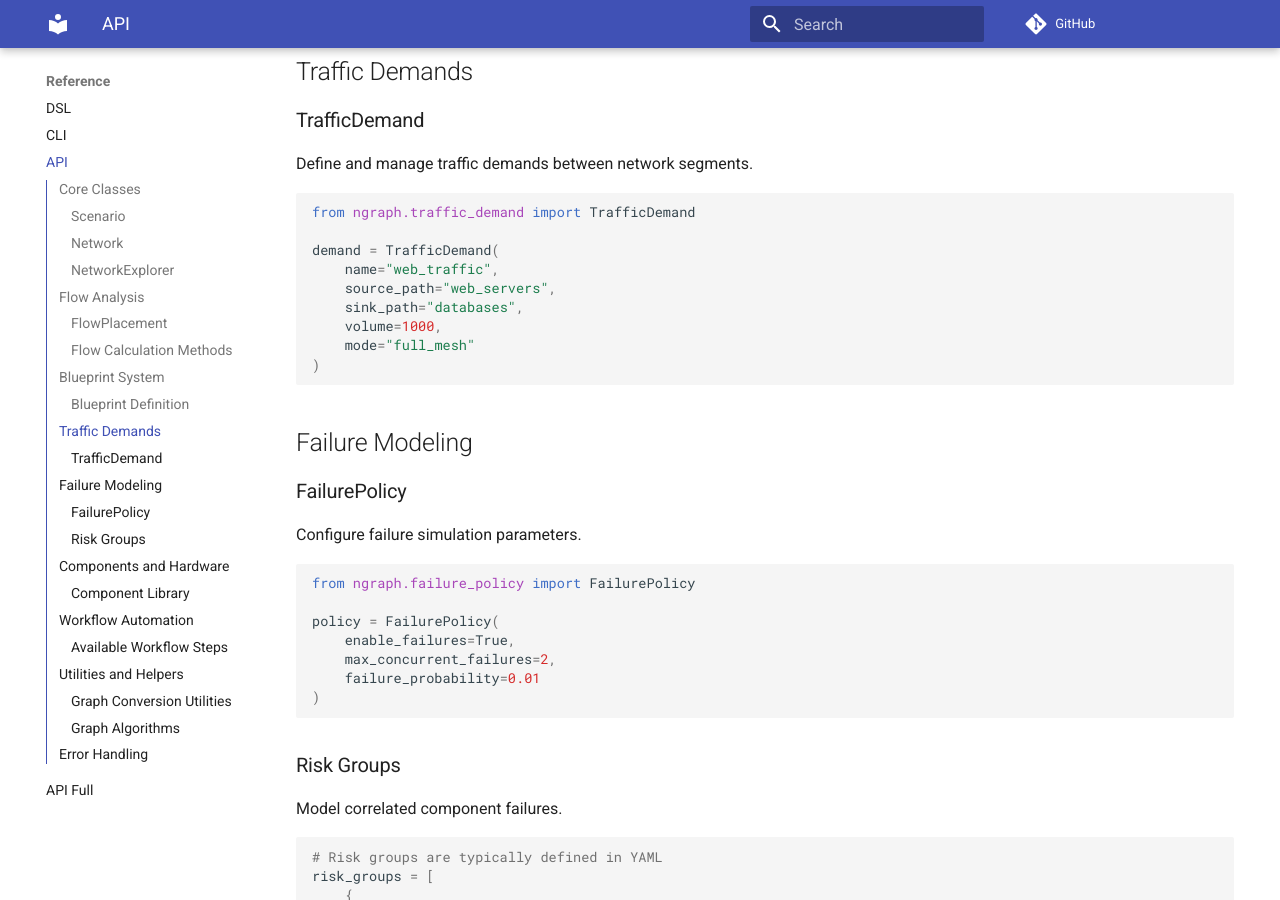
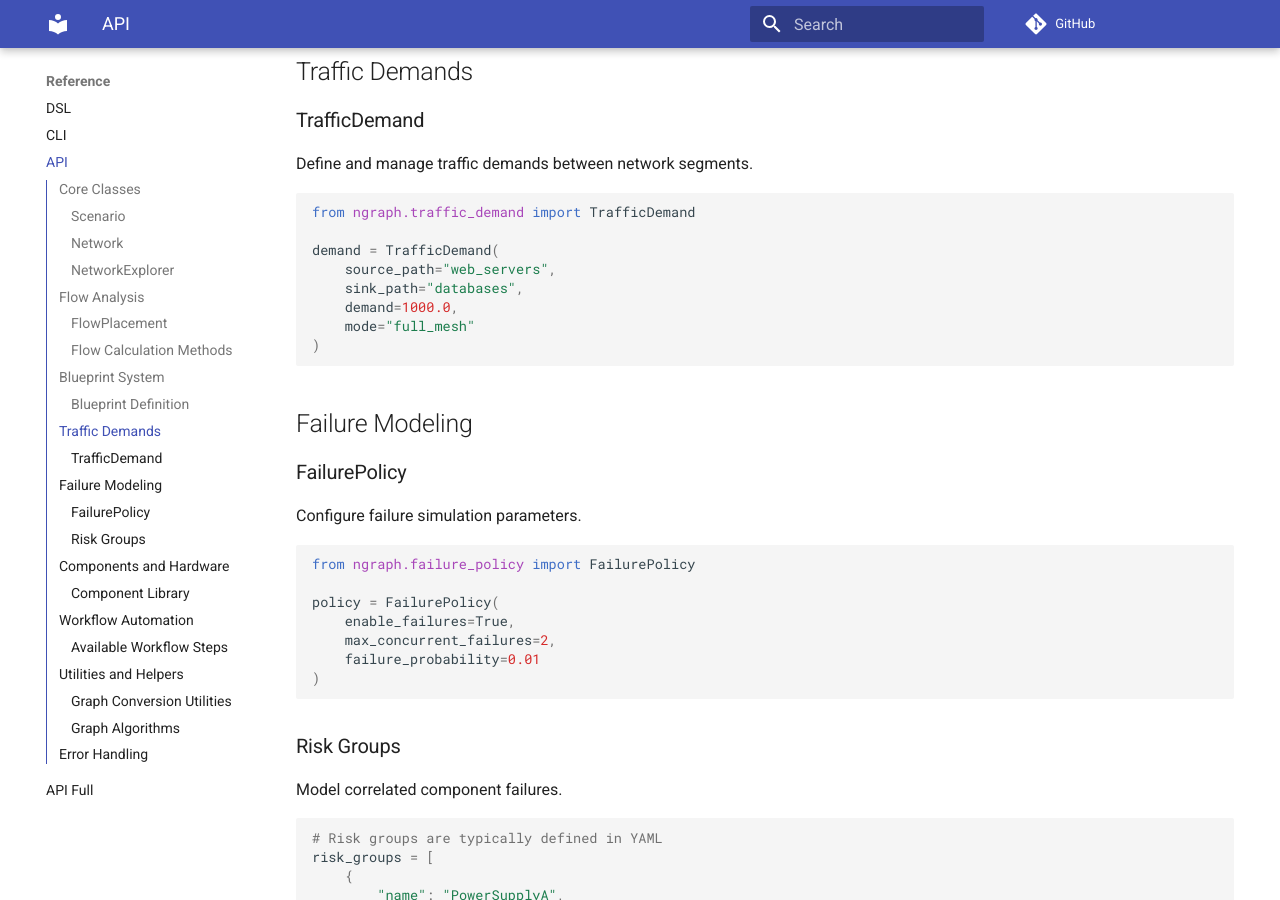
Before and after one commit to networmix/NetGraph, an MkDocs documentation site: the page built from docs/reference/api.md, in a window 1280 px wide and 900 px high, scrolled down 2530 px. Built offline with MkDocs 1.6.1 and Material for MkDocs 9.7.7, drawn with Linux system fonts in a browser that asks for light colours; comment, search, counter and statistics services are not loaded.

Commit message:
Update TrafficDemand and bump version to 0.8.0

````diff
--- a/docs/reference/api.md
+++ b/docs/reference/api.md
@@ -116,10 +116,9 @@
 from ngraph.traffic_demand import TrafficDemand
 
 demand = TrafficDemand(
-    name="web_traffic",
     source_path="web_servers",
     sink_path="databases",
-    volume=1000,
+    demand=1000.0,
     mode="full_mesh"
 )
 ```
--- a/pyproject.toml
+++ b/pyproject.toml
@@ -5,7 +5,7 @@
 # ---------------------------------------------------------------------
 [project]
 name = "ngraph"
-version = "0.7.1"
+version = "0.8.0"
 description = "A tool and a library for network modeling and capacity analysis."
 readme = "README.md"
 authors = [{ name = "Andrey Golovanov" }]
````
